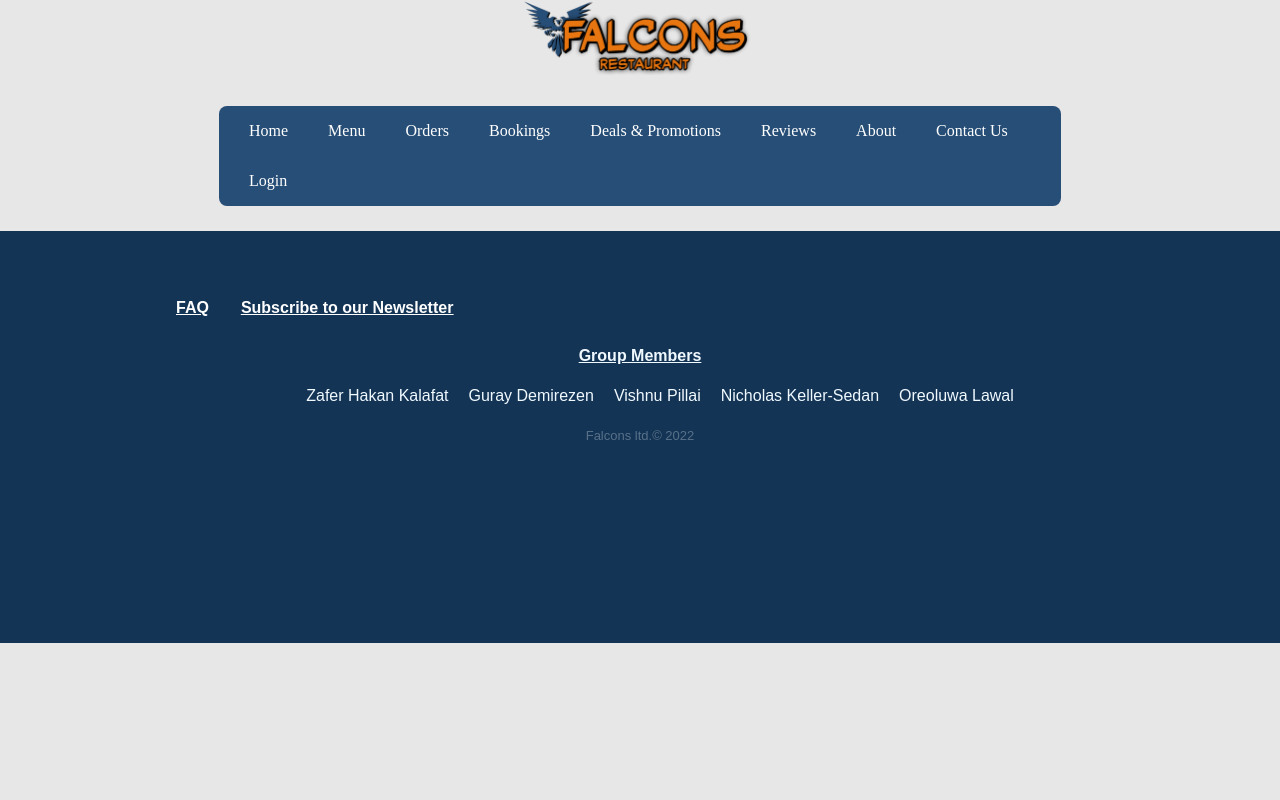
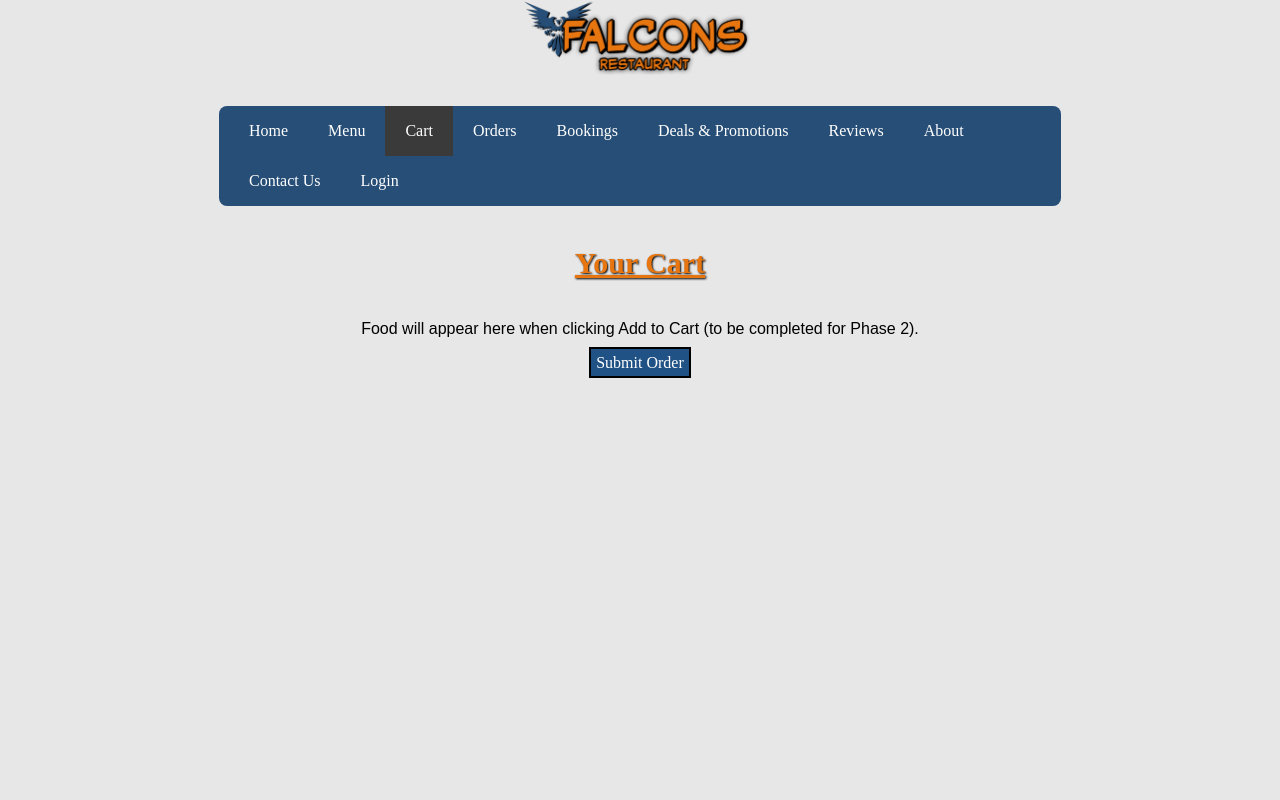
Before and after one commit to Kalafathakan/reactProject, a React (Create React App) app: page /cart in a window 1280 px wide. Shown: the top 800 px of the page. Built offline with nearby package versions, Linux system fonts and the light colour scheme; a web font is replaced by a local one.

Commit message:
Added a cart

```diff
--- a/src/App.tsx
+++ b/src/App.tsx
@@ -12,6 +12,7 @@ import Deals from './pages/Deals';
 import Contact from './pages/Contact';
 import Register from './pages/Register';
 import Login from './pages/Login';
+import Cart from './pages/Cart';
 import Thankyou from './pages/Thankyou';
 
 const App = () => {
@@ -22,6 +23,7 @@ const App = () => {
           <Routes>
             <Route path='/' element={<Home />} />
             <Route path='menu' element={<Menu />} />
+            <Route path='cart' element={<Cart />} />
             <Route path='bookings' element={<Bookings />} />
             <Route path='thankyou' element={<Thankyou />} />
             <Route path='orders' element={<Orders />} />
--- /dev/null
+++ b/src/pages/Cart.tsx
@@ -0,0 +1,13 @@
+const Cart = () => {
+  return (
+    <div className='page-style'>
+      <h1>Your Cart</h1>
+      <div className='center'>
+            <p>Food will appear here when clicking Add to Cart (to be completed for Phase 2).</p>
+            <a href="" className="menu-btn">Submit Order</a>
+      </div>
+    </div>
+  );
+};
+
+export default Cart;
--- a/src/pages/Navigation.tsx
+++ b/src/pages/Navigation.tsx
@@ -12,6 +12,9 @@ const Navigation = () => {
         </a>
         <a id='navsec' className='navbarsection'>
           <NavLink to='/menu'>Menu</NavLink>
+        </a>
+        <a id='navsec' className='navbarsection'>
+          <NavLink to='/cart'>Cart</NavLink>
         </a>
         <a id='navsec' className='navbarsection'>
           <NavLink to='/orders'>Orders</NavLink>
```
